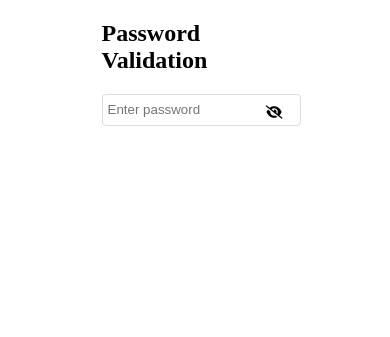
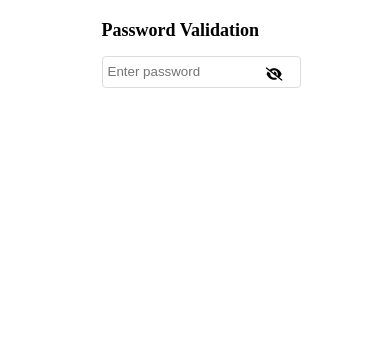
Before and after one commit to ismailabdullazade/Password-Validation-RegEx, a plain HTML site: page index.html in a window 390 px wide. Drawn offline with nearby package versions, Linux system fonts and the light colour scheme.

Commit message:
font size

```diff
--- a/style.css
+++ b/style.css
@@ -32,3 +32,12 @@
     right:0;
     top:30%;
   }
+
+  @media (max-width:476px) {
+    p{
+      font-size: 10px;
+    }
+    h2{
+      font-size: 18px;
+    }
+  }
```
